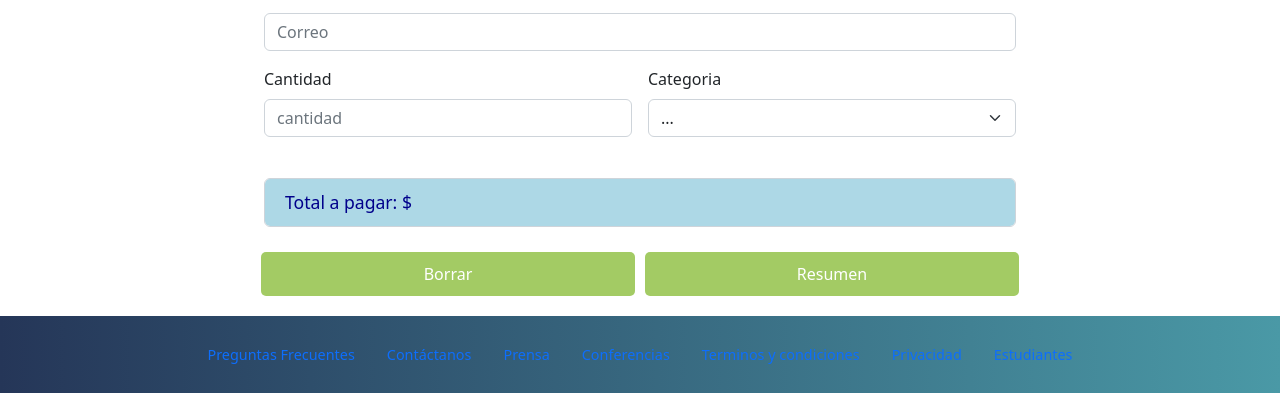
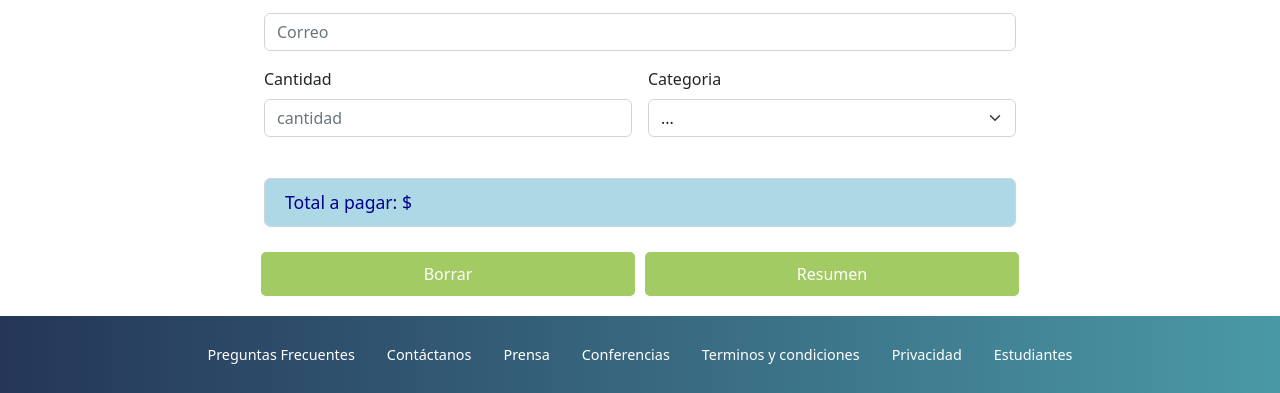
Before and after one commit to cacho-medina/Tp-integrador-CodoACodo-, a plain HTML site: page serOrador.html in a window 1280 px wide. Shown: the part 522-915 px from the top of the page. Drawn offline with nearby package versions, Linux system fonts and the light colour scheme.

Commit message:
Footer bug

```diff
--- a/buytickets.css
+++ b/buytickets.css
@@ -77,7 +77,7 @@
     font-size: 0.9rem;
     padding: 20px 0;
 }
-.footer__link:visited {
+.footer__link {
     color: white;
 }
 
```
